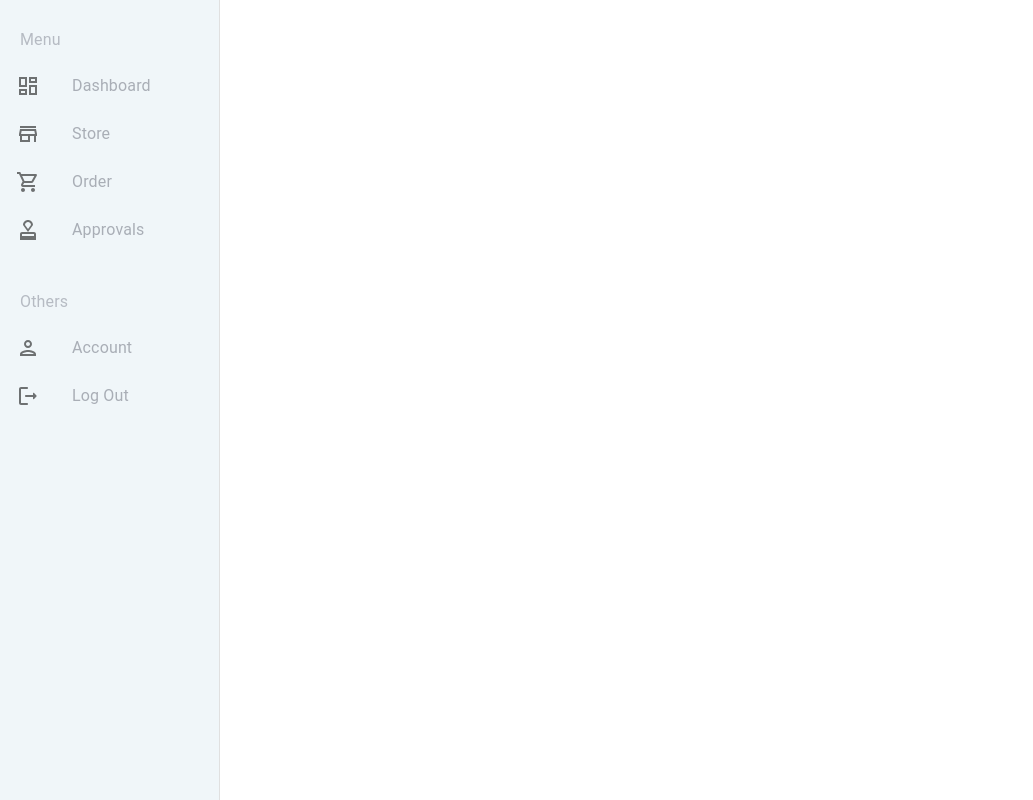
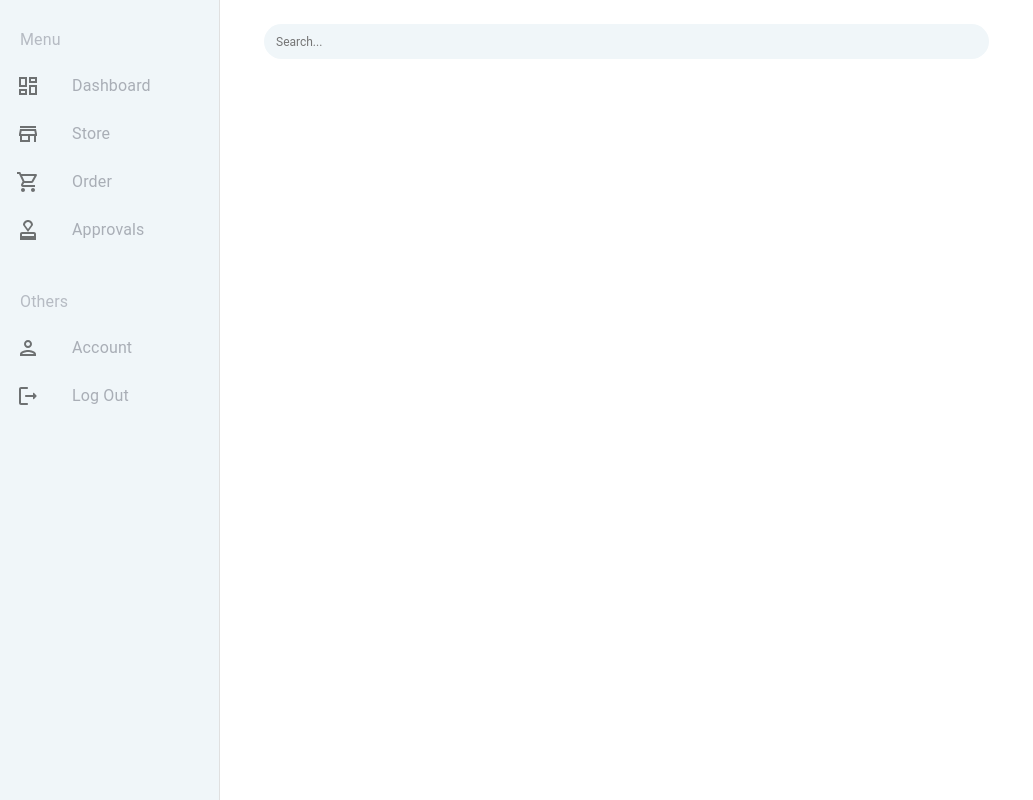
Before and after one commit to Hasandev08/FYP-Complete-Web-Application, a React (Create React App) app: page /approvals in a window 1280 px wide. Shown: the whole page, without its empty margins (0-1033 px from the left). Built offline with nearby package versions, Linux system fonts and the light colour scheme.

Commit message:
Approval Screen (In Progress)

```diff
--- a/src/Seller/components/common/SideBar/style.css
+++ b/src/Seller/components/common/SideBar/style.css
@@ -1,6 +1,6 @@
 .sidebar {
   background-color: #f0f6f9;
-  height: 200%;
+  height: 100%;
 }
 .sidebar-heading {
   color: #b6bbc3;
--- a/src/Seller/screens/Approvals/index.jsx
+++ b/src/Seller/screens/Approvals/index.jsx
@@ -1,6 +1,9 @@
 import React from 'react'
 
+import SearchBar from '../../components/common/SearchBar'
 import Sidebar from '../../components/common/SideBar'
+
+import './style.css'
 
 const Approvals = () => {
   return (
@@ -8,6 +11,11 @@ const Approvals = () => {
       <div className='common-sidebar'>
         <Sidebar />
       </div>
+      <div className='approvals d-flex flex-column w-100'>
+        <div className='approvals-search my-4'>
+          <SearchBar />
+        </div>
+      </div>
     </div>
   )
 }
--- a/src/Seller/screens/Approvals/style.css
+++ b/src/Seller/screens/Approvals/style.css
@@ -0,0 +1,3 @@
+.approvals-search {
+  margin-left: 1.5rem !important;
+}
```
